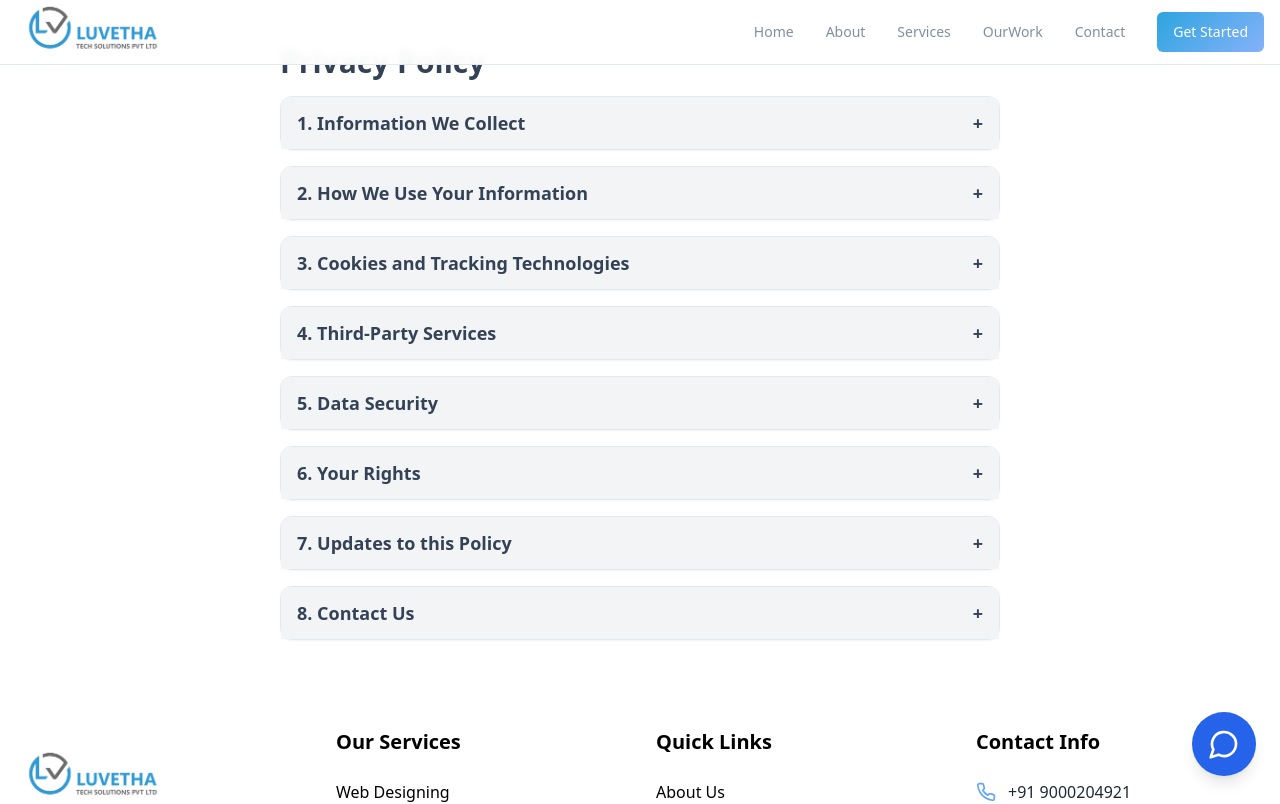
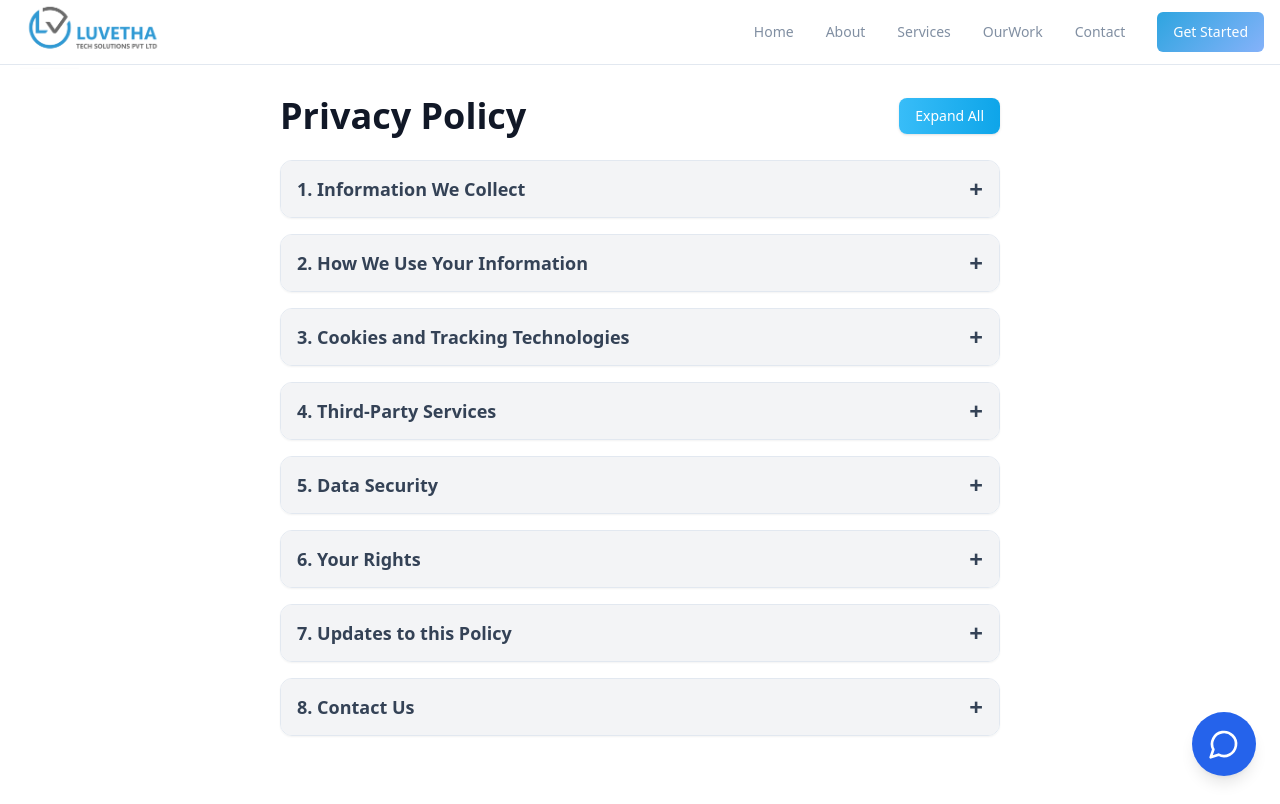
Before and after one commit to usravanireddy-web/Luvetha, a React (Vite) app: page /privacy-policy in a window 1280 px wide. Shown: the top 804 px of the page. Built offline with nearby package versions, Linux system fonts and the light colour scheme.

Commit message:
backendfile

```diff
--- a/src/pages/PrivacyPolicy.tsx
+++ b/src/pages/PrivacyPolicy.tsx
@@ -5,13 +5,18 @@ const sections = [
     title: "1. Information We Collect",
     content: (
       <div>
-        <p className="mb-2">We may collect the following types of information:</p>
+        <p className="mb-2">
+          We may collect the following types of information:
+        </p>
         <ul className="list-disc pl-6 space-y-1">
           <li>
-            <strong>Personal Information:</strong> Name, email address, phone number, etc. (usually via contact forms, registration, or course enrollment).
+            <strong>Personal Information:</strong> Name, email address, phone
+            number, etc. (usually via contact forms, registration, or course
+            enrollment).
           </li>
           <li>
-            <strong>Non-Personal Information:</strong> Browser type, IP address, device type, and pages visited (via cookies and analytics tools).
+            <strong>Non-Personal Information:</strong> Browser type, IP address,
+            device type, and pages visited (via cookies and analytics tools).
           </li>
         </ul>
       </div>
@@ -21,10 +26,19 @@ const sections = [
     title: "2. How We Use Your Information",
     content: (
       <ul className="list-disc pl-6 space-y-1">
-        <li>Provide and improve our services (web development, digital marketing, cloud solutions, etc.).</li>
+        <li>
+          Provide and improve our services (web development, digital marketing,
+          cloud solutions, etc.).
+        </li>
         <li>Respond to your inquiries and customer support requests.</li>
-        <li>Send important updates, promotional content, or service-related communications.</li>
-        <li>Analyze trends, monitor website performance, and enhance user experience.</li>
+        <li>
+          Send important updates, promotional content, or service-related
+          communications.
+        </li>
+        <li>
+          Analyze trends, monitor website performance, and enhance user
+          experience.
+        </li>
         <li>Ensure compliance with legal obligations.</li>
       </ul>
     ),
@@ -33,7 +47,8 @@ const sections = [
     title: "3. Cookies and Tracking Technologies",
     content: (
       <p>
-        We use cookies to enhance user experience. You can disable cookies in your browser settings, but this may affect website functionality.
+        We use cookies to enhance user experience. You can disable cookies in
+        your browser settings, but this may affect website functionality.
       </p>
     ),
   },
@@ -41,7 +56,8 @@ const sections = [
     title: "4. Third-Party Services",
     content: (
       <p>
-        We may use tools like Google Analytics, email marketing platforms, or payment gateways. These third parties have their own privacy policies.
+        We may use tools like Google Analytics, email marketing platforms, or
+        payment gateways. These third parties have their own privacy policies.
       </p>
     ),
   },
@@ -49,7 +65,8 @@ const sections = [
     title: "5. Data Security",
     content: (
       <p>
-        We implement reasonable technical and organizational measures to protect your data from unauthorized access, disclosure, or misuse.
+        We implement reasonable technical and organizational measures to protect
+        your data from unauthorized access, disclosure, or misuse.
       </p>
     ),
   },
@@ -67,7 +84,8 @@ const sections = [
     title: "7. Updates to this Policy",
     content: (
       <p>
-        We may update this Privacy Policy occasionally. Changes will be posted on this page with a revised date.
+        We may update this Privacy Policy occasionally. Changes will be posted
+        on this page with a revised date.
       </p>
     ),
   },
@@ -76,37 +94,74 @@ const sections = [
     content: (
       <div>
         <p>If you have questions or concerns, contact:</p>
-        <p className="mt-2">📧 <strong>Email:</strong> lakshmareddy@luvetha.com</p>
-        <p>📞 <strong>Phone:</strong> 9000204921</p>
+        <p className="mt-2">
+          📧 <strong>Email:</strong> lakshmareddy@luvetha.com
+        </p>
+        <p>
+          📞 <strong>Phone:</strong> 9000204921
+        </p>
       </div>
     ),
   },
 ];
 
 export default function PrivacyPolicy() {
-  const [openIndex, setOpenIndex] = useState(null);
+  const [openSections, setOpenSections] = useState([]);
 
   const toggleSection = (index) => {
-    setOpenIndex(openIndex === index ? null : index);
+    if (openSections.includes(index)) {
+      setOpenSections(openSections.filter((i) => i !== index)); // Close one
+    } else {
+      setOpenSections([...openSections, index]); // Open one
+    }
   };
 
+  const expandAll = () => {
+    if (openSections.length === sections.length) {
+      setOpenSections([]); // Collapse all
+    } else {
+      setOpenSections(sections.map((_, index) => index)); // Expand all
+    }
+  };
+
+  const allExpanded = openSections.length === sections.length;
+
   return (
-    <div className="max-w-3xl mx-auto p-6 mt-5">
-      <h1 className="text-3xl font-bold mb-4">Privacy Policy</h1>
+    <div className="max-w-3xl mx-auto p-6 pt-16 sm:pt-20 md:pt-24">
+      {/* Heading + Button Row */}
+      <div className="flex flex-col sm:flex-row sm:items-center sm:justify-between mb-6">
+        <h1 className="text-3xl sm:text-4xl font-bold text-gray-900">
+          Privacy Policy
+        </h1>
 
+        <button
+          onClick={expandAll}
+          className="mt-3 sm:mt-0 px-4 py-2 text-sm font-medium text-white bg-gradient-to-r from-sky-400 to-sky-500 hover:from-sky-500 hover:to-sky-600 rounded-lg shadow transition-all duration-300"
+        >
+          {allExpanded ? "Collapse All" : "Expand All"}
+        </button>
+      </div>
 
+      {/* Accordion Sections */}
       <div className="space-y-4">
         {sections.map((section, index) => (
-          <div key={index} className="border rounded-xl shadow-sm">
+          <div
+            key={index}
+            className="border rounded-xl shadow-sm overflow-hidden transition-all duration-300"
+          >
             <button
               onClick={() => toggleSection(index)}
-              className="w-full flex justify-between items-center px-4 py-3 text-left font-semibold text-lg bg-gray-100 hover:bg-gray-200 rounded-t-xl"
+              className="w-full flex justify-between items-center px-4 py-3 text-left font-semibold text-lg bg-gray-100 hover:bg-gray-200 transition-colors"
             >
               {section.title}
-              <span>{openIndex === index ? "−" : "+"}</span>
+              <span className="text-2xl font-bold">
+                {openSections.includes(index) ? "−" : "+"}
+              </span>
             </button>
-            {openIndex === index && (
-              <div className="p-4 text-gray-700">{section.content}</div>
+            {openSections.includes(index) && (
+              <div className="p-4 text-gray-700 animate-fadeIn">
+                {section.content}
+              </div>
             )}
           </div>
         ))}
```
